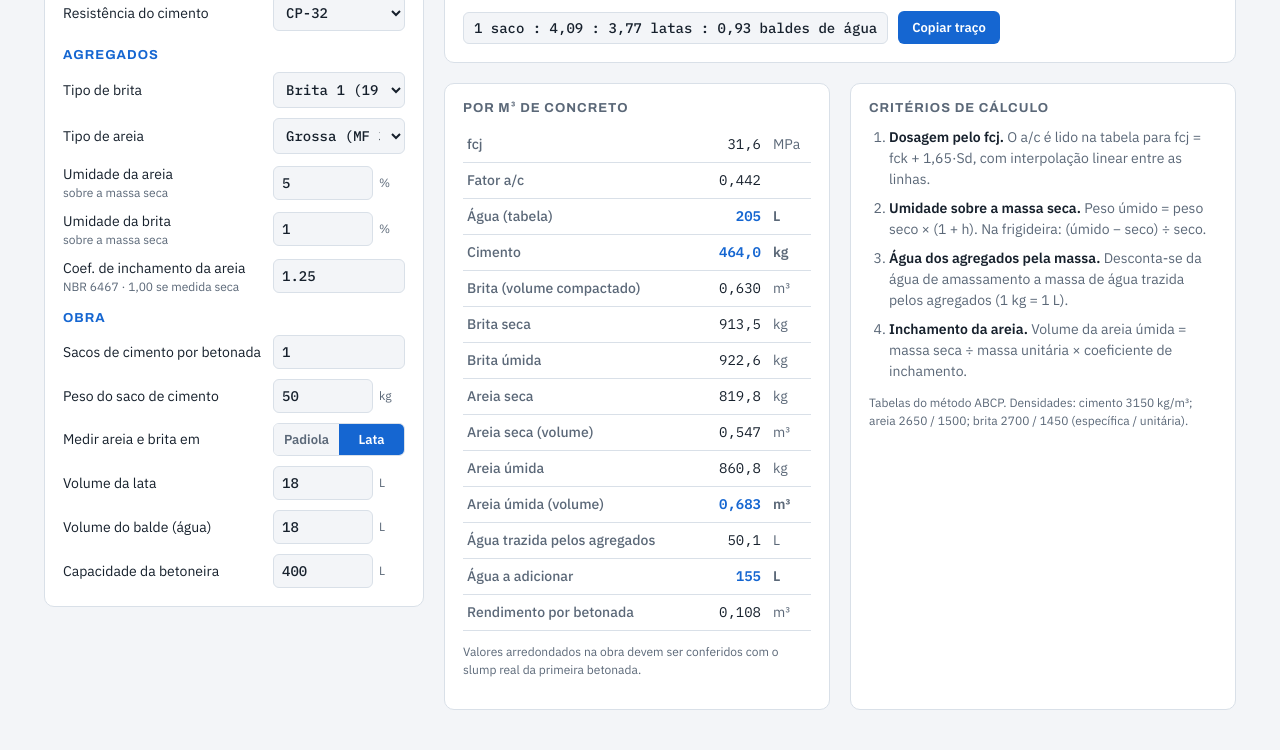
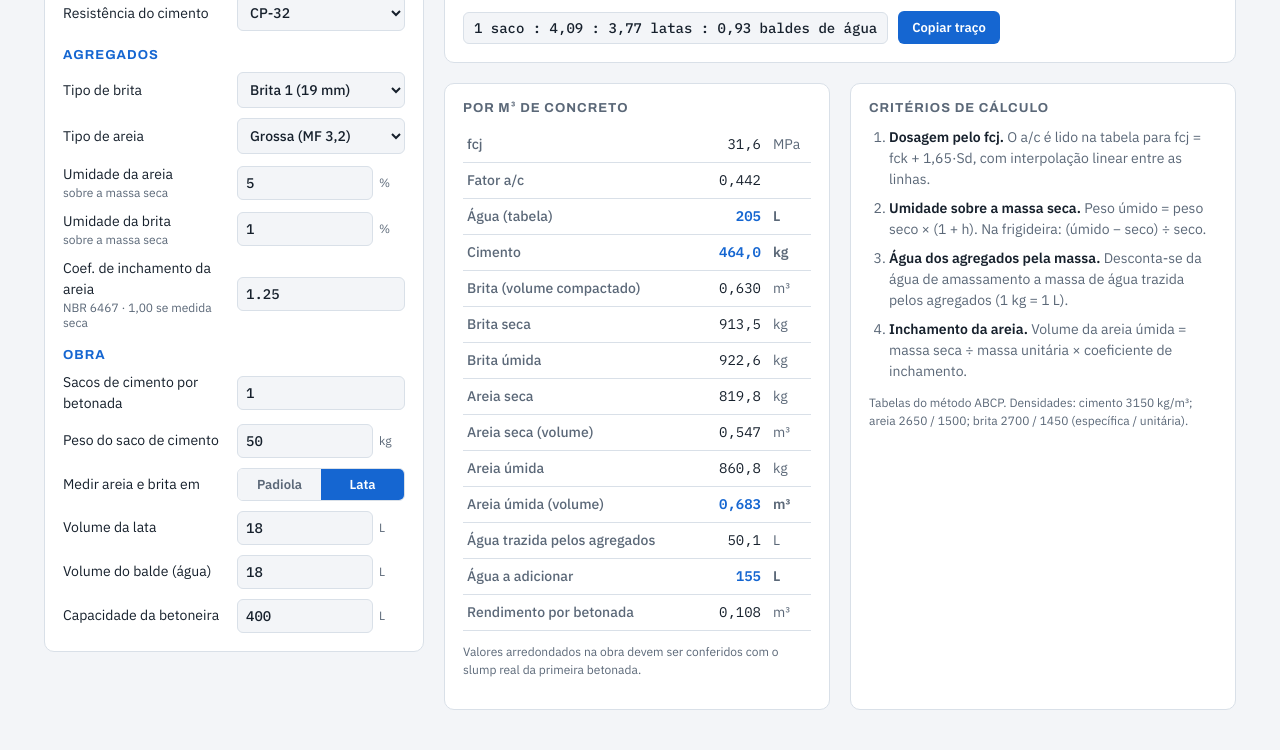
Before and after one commit to victortlacerda/dosagem-concreto, a plain HTML site: page index.html in a window 1280 px wide. Shown: the part 253-1003 px from the top of the page. Drawn offline with Linux system fonts and the light colour scheme.

Commit message:
README de apresentação com prints e ajuste dos seletores do app
- README reescrito como página de apresentação: destaques, prints
  (claro, escuro, celular, avisos, planilha), roteiro e tabelas
- docs/img: prints gerados do app e da planilha
- app: seletores mais largos, sem cortar o texto
- planilha: configuração de impressão em uma página

Co-Authored-By: Claude Opus 5.5 <noreply@anthropic.com>
Claude-Session: https://claude.ai/code/session_016NX9FAtZzTZ9F81vq71vwb

```diff
--- a/index.html
+++ b/index.html
@@ -37,12 +37,13 @@ h2{font:700 13px/1 var(--display);text-transform:uppercase;letter-spacing:.08em;
 fieldset{border:0;margin:0 0 18px;padding:0;display:grid;gap:10px}
 fieldset:last-child{margin-bottom:0}
 legend{font:700 13px/1 var(--display);text-transform:uppercase;letter-spacing:.08em;color:var(--accent);margin-bottom:10px;padding:0}
-.row{display:grid;grid-template-columns:1fr 132px;align-items:center;gap:10px}
+.row{display:grid;grid-template-columns:1fr 168px;align-items:center;gap:10px}
 label{font-size:14px}
 label small{display:block;color:var(--muted);font-size:12px;line-height:1.3}
 .ctl{display:flex;align-items:center;gap:6px}
 .ctl em{font-style:normal;color:var(--muted);font-size:12px;min-width:26px}
 input,select{width:100%;font:500 14px var(--mono);color:var(--ink);background:var(--bg);border:1px solid var(--line);border-radius:6px;padding:7px 8px;font-variant-numeric:tabular-nums}
+select{font-family:var(--body)}
 input:focus-visible,select:focus-visible,button:focus-visible{outline:2px solid var(--accent);outline-offset:1px}
 .seg{display:grid;grid-template-columns:1fr 1fr;border:1px solid var(--line);border-radius:6px;overflow:hidden}
 .seg button{font:600 13px var(--body);padding:7px 0;border:0;background:var(--bg);color:var(--muted);cursor:pointer}
```
Also changed, not shown: docs/img/app-dark.png (added), docs/img/app-desktop.png (added), docs/img/app-mobile.png (added), docs/img/aviso-betoneira.png (added), docs/img/aviso-tabela.png (added), docs/img/planilha-excel.png (added), 2 other files.
